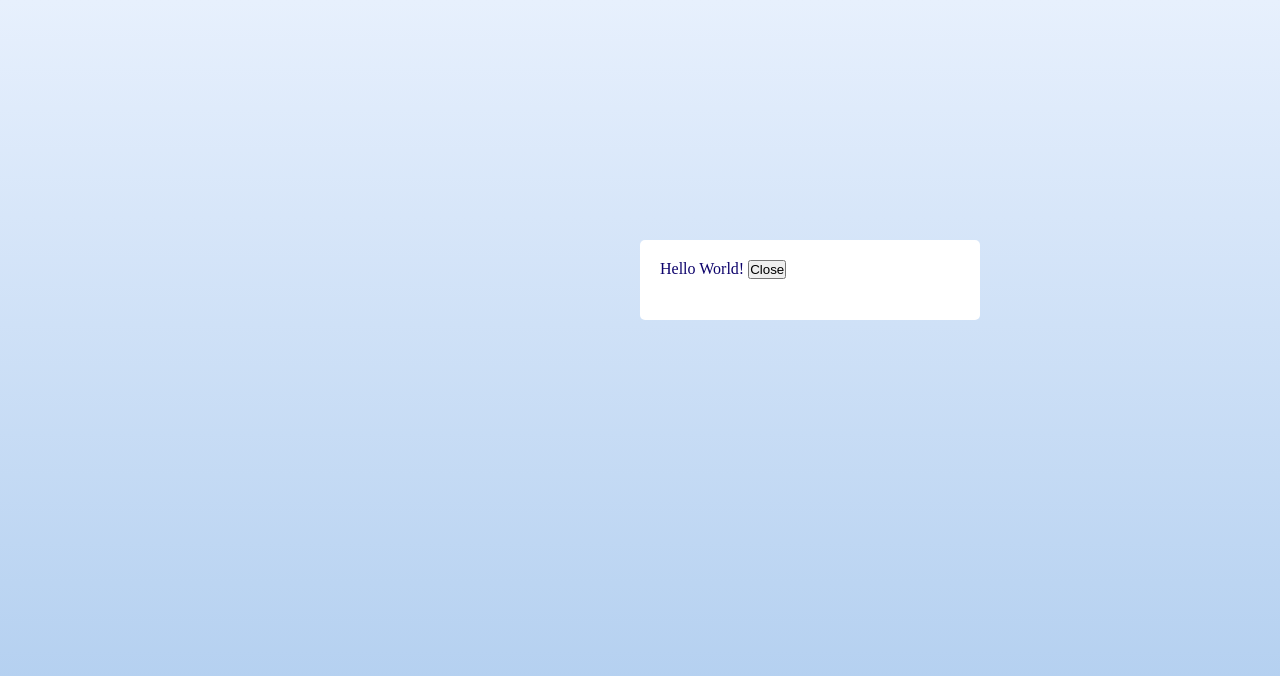
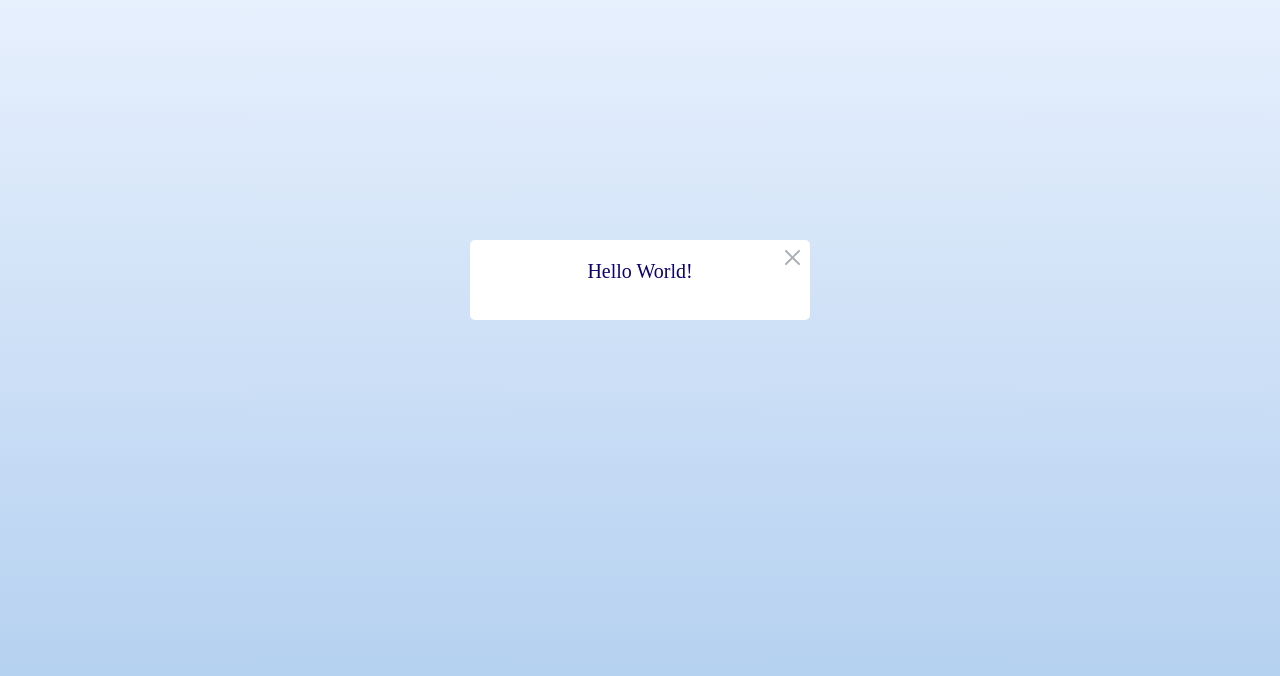
Before and after one commit to towmie/modal, a Vue app: page / in a window 1280 px wide. Both pictures are taken after a click on the button "Открыть окно". Shown: the top 676 px of the page. Built offline with nearby package versions, Linux system fonts and the light colour scheme.

Commit message:
transition is left

```diff
--- a/src/App.vue
+++ b/src/App.vue
@@ -37,6 +37,11 @@ export default {
   margin: 0;
   padding: 0;
 }
+
+html {
+  box-sizing: border-box;
+}
+
 body {
   position: relative;
 }
--- a/src/components/ModalBox.vue
+++ b/src/components/ModalBox.vue
@@ -5,10 +5,8 @@
     @mousemove="dragging"
     @mouseup="drop"
   >
-    <p class="heading">
-      Hello World!
-      <button @click="toggleModalVis" class="close">Close</button>
-    </p>
+    <span class="text">Hello World!</span>
+    <button @click="toggleModalVis" class="close"></button>
   </div>
 </template>
 
@@ -46,18 +44,49 @@ export default {
 
 <style scoped>
 .modal {
+  cursor: grab;
   position: absolute;
-  left: 50%;
+  left: calc(50% - 170px);
   top: 30%;
-  cursor: grab;
+  padding: 20px;
+
+  max-width: 300px;
+  width: 100%;
+  min-height: 40px;
+
   background-color: #fff;
   border-radius: 5px;
   color: rgb(12, 2, 107);
-  padding: 20px;
-  width: 300px;
-  height: 40px;
+  text-align: center;
 }
 .modal:active {
   cursor: grabbing;
 }
+
+.text {
+  font-size: 20px;
+}
+
+.close {
+  cursor: pointer;
+  position: absolute;
+  top: 5px;
+  right: 5px;
+  width: 25px;
+  height: 25px;
+
+  background-color: transparent;
+  background-image: url(./../assets/close.svg);
+  background-size: 15px 15px;
+  background-position: center;
+  background-repeat: no-repeat;
+
+  border-radius: 3px;
+  border: none;
+  transition: all 0.2s ease-out;
+}
+.close:hover {
+  background-color: #d8f1fe;
+  background-image: url(./../assets/close-hover.svg);
+}
 </style>
--- a/src/components/OpenButton.vue
+++ b/src/components/OpenButton.vue
@@ -14,6 +14,7 @@ export default {
 
 <style scoped>
 .open {
+  margin-top: 250px;
   padding: 10px 20px;
 
   font-size: 18px;
--- a/src/store/mutations.js
+++ b/src/store/mutations.js
@@ -7,6 +7,5 @@ export default {
 
   modalIsPicked(state, payload) {
     state.isPicked = payload;
-    console.log(state.isPicked);
   },
 };
```
Also changed, not shown: src/assets/close-hover.svg (added), src/assets/close.svg (added).
